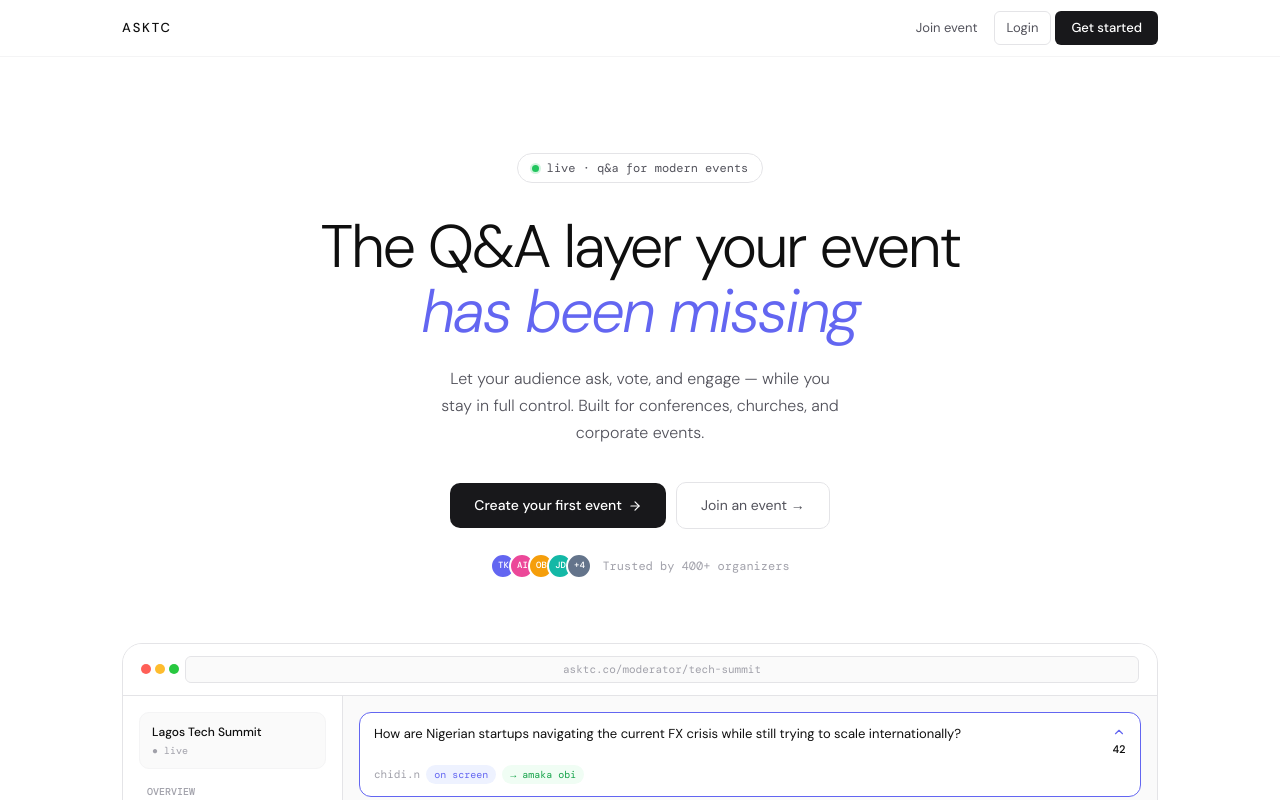
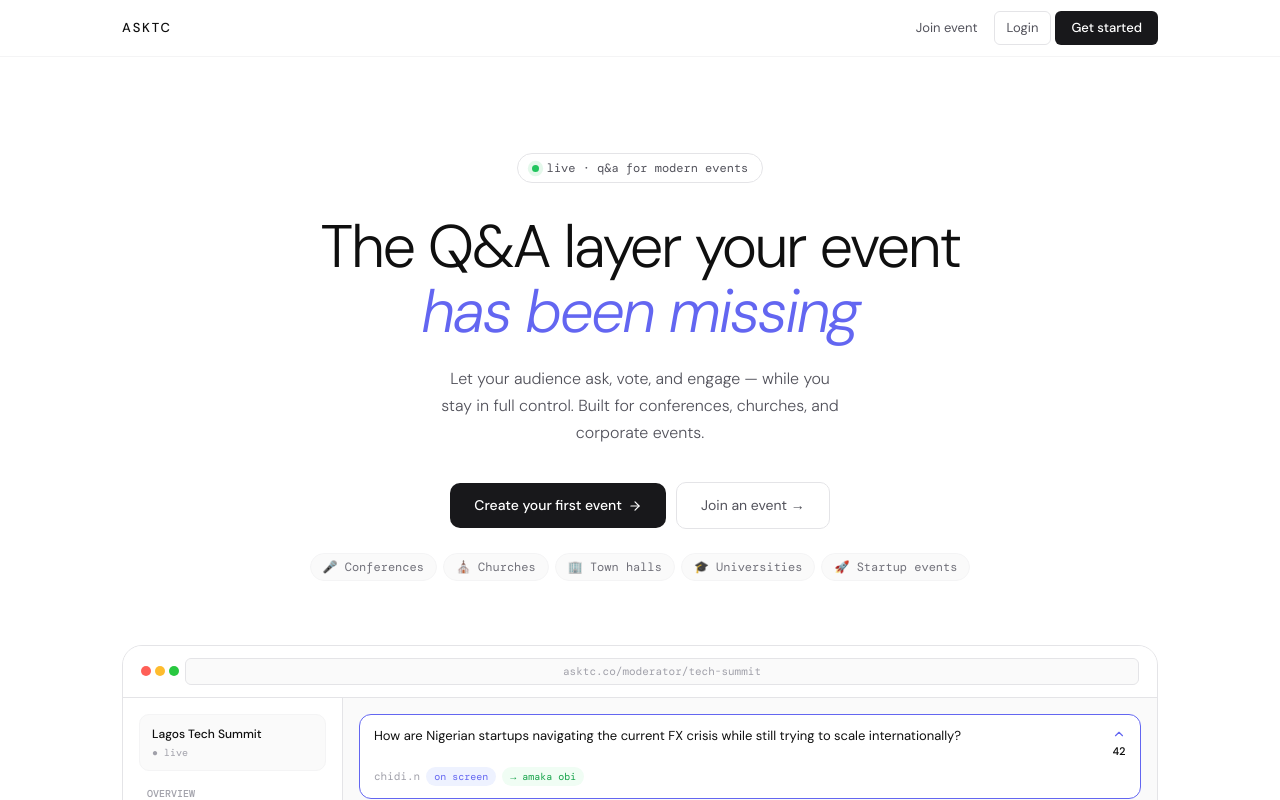
Before and after one commit to victorachede/asktc-v3, a Next.js app: page / in a window 1280 px wide. Shown: the top 800 px of the page. Built offline with nearby package versions, Linux system fonts and the light colour scheme.

Commit message:
Add FAQ section and update pricing display in HomePage component

```diff
--- a/src/app/page.tsx
+++ b/src/app/page.tsx
@@ -48,19 +48,31 @@ const plans = [
     features: ['1 event', '50 questions per event', '30 audience members', 'Basic Q&A flow', 'ASKTC watermark'],
   },
   {
- name: 'PRO', price: '$9', period: '/month · or $72/year',    featured: true, badge: 'most popular', cta: 'Start Pro', href: '/auth/signup',
+    name: 'PRO', price: '$9', period: '/month · or $72/year',
+    featured: true, badge: 'most popular', cta: 'Start Pro', href: '/auth/signup',
     features: ['Unlimited events', '200 questions per event', '200 audience members', 'Voice questions', 'Panelist assignment', 'No watermark', 'Basic analytics'],
   },
   {
-name: 'ENTERPRISE', price: '$29', period: '/month · or $232/year',    featured: false, cta: 'Contact us', href: '/contact',
+    name: 'ENTERPRISE', price: '$29', period: '/month · or $232/year',
+    featured: false, cta: 'Contact us', href: '/contact',
     features: ['Everything in Pro', 'Unlimited questions & audience', 'Custom branding', 'Multiple moderators', 'Export PDF / CSV', 'Advanced analytics', 'Dedicated support'],
   },
 ]
 
-const avatars = [
-  { initials: 'TK', bg: '#6366f1' }, { initials: 'AI', bg: '#ec4899' },
-  { initials: 'OB', bg: '#f59e0b' }, { initials: 'JD', bg: '#14b8a6' },
-  { initials: '+4', bg: '#64748b' },
+const usedFor = [
+  { emoji: '🎤', label: 'Conferences' },
+  { emoji: '⛪', label: 'Churches' },
+  { emoji: '🏢', label: 'Town halls' },
+  { emoji: '🎓', label: 'Universities' },
+  { emoji: '🚀', label: 'Startup events' },
+]
+
+const faqs = [
+  { q: 'Do attendees need an account?', a: 'No. Audience members join via a link or QR code — no signup, no app download required.' },
+  { q: 'Can I use this for a church service or town hall?', a: 'Absolutely. ASKTC works for any format where an audience submits questions to a speaker or panel.' },
+  { q: 'What happens to my event data after it ends?', a: 'Your questions and analytics stay in your dashboard. You can export them anytime on the Pro or Enterprise plan.' },
+  { q: 'Can multiple moderators manage the same event?', a: 'Multiple moderator accounts are available on the Enterprise plan.' },
+  { q: 'Is there a free trial for Pro?', a: 'The Free plan lets you run your first event end-to-end at no cost. Upgrade when you need more capacity.' },
 ]
 
 // ── PAGE ────────────────────────────────────────────────
@@ -85,12 +97,16 @@ export default function HomePage() {
         .badge-dot { animation: pulseDot 2s infinite; }
 
         .q-action:hover { border-color: #a1a1aa !important; color: #0f0f0f !important; }
+        .faq-item { border-bottom: 1px solid #f4f4f5; padding: 20px 0; }
+        .faq-item:first-child { border-top: 1px solid #f4f4f5; }
 
         .grid-3 { display: grid; grid-template-columns: repeat(3, 1fr); gap: 16px; }
+        .grid-5 { display: grid; grid-template-columns: repeat(5, 1fr); gap: 12px; }
         .dash-grid { display: grid; grid-template-columns: 220px 1fr; min-height: 360px; }
 
         @media (max-width: 900px) {
           .grid-3 { grid-template-columns: 1fr; }
+          .grid-5 { grid-template-columns: repeat(3, 1fr); }
           .dash-grid { grid-template-columns: 1fr; }
           .hide-mobile { display: none; }
           .section-padding { padding: 64px 20px !important; }
@@ -101,6 +117,7 @@ export default function HomePage() {
 
         @media (max-width: 480px) {
           h1 { font-size: 38px !important; }
+          .grid-5 { grid-template-columns: repeat(2, 1fr); }
         }
       `}</style>
 
@@ -141,13 +158,13 @@ export default function HomePage() {
           </Link>
         </div>
 
-        <div className="fade-up d4" style={{ display: 'flex', alignItems: 'center', justifyContent: 'center', gap: 10, marginBottom: 64 }}>
-          <div style={{ display: 'flex' }}>
-            {avatars.map((av, i) => (
-              <div key={av.initials} style={{ width: 26, height: 26, borderRadius: '50%', border: '2px solid #fff', background: av.bg, display: 'flex', alignItems: 'center', justifyContent: 'center', fontSize: 9, fontWeight: 500, color: '#fff', marginLeft: i === 0 ? 0 : -7, fontFamily: "'DM Mono', monospace" }}>{av.initials}</div>
+        {/* Used for */}
+        <div className="fade-up d4" style={{ display: 'flex', alignItems: 'center', justifyContent: 'center', gap: 6, flexWrap: 'wrap', marginBottom: 64 }}>
+          {usedFor.map((u, i) => (
+            <span key={u.label} style={{ display: 'inline-flex', alignItems: 'center', gap: 5, fontSize: 12, color: '#71717a', padding: '4px 12px', borderRadius: 99, border: '1px solid #f4f4f5', background: '#fafafa', fontFamily: "'DM Mono', monospace" }}>
+              {u.emoji} {u.label}
+            </span>
           ))}
-          </div>
-          <span style={{ fontSize: 12, color: '#a1a1aa', fontFamily: "'DM Mono', monospace" }}>Trusted by 400+ organizers</span>
         </div>
 
         {/* Dashboard Preview */}
@@ -239,6 +256,7 @@ export default function HomePage() {
       {/* ── PRICING ── */}
       <section className="section-padding" style={{ background: '#fafafa', borderTop: '1px solid #f4f4f5', padding: '88px 32px' }}>
         <div style={{ maxWidth: 1100, margin: '0 auto' }}>
+          <h2 style={{ fontSize: 28, fontWeight: 300, textAlign: 'center', marginBottom: 48, letterSpacing: '-0.02em' }}>Simple pricing</h2>
           <div className="grid-3">
             {plans.map(p => (
               <div key={p.name} style={{ background: p.featured ? '#18181b' : '#fff', border: '1px solid #e4e4e7', borderRadius: 20, padding: 28, display: 'flex', flexDirection: 'column' }}>
@@ -263,6 +281,32 @@ export default function HomePage() {
         </div>
       </section>
 
+      {/* ── FAQ ── */}
+      <section className="section-padding" style={{ padding: '88px 32px' }}>
+        <div style={{ maxWidth: 640, margin: '0 auto' }}>
+          <h2 style={{ fontSize: 28, fontWeight: 300, textAlign: 'center', marginBottom: 48, letterSpacing: '-0.02em' }}>Common questions</h2>
+          <div>
+            {faqs.map(f => (
+              <div key={f.q} className="faq-item">
+                <p style={{ fontSize: 14, fontWeight: 500, marginBottom: 8 }}>{f.q}</p>
+                <p style={{ fontSize: 13, color: '#52525b', lineHeight: 1.7, fontWeight: 300 }}>{f.a}</p>
+              </div>
+            ))}
+          </div>
+        </div>
+      </section>
+
+      {/* ── CTA BANNER ── */}
+      <section style={{ background: '#18181b', padding: '72px 32px', textAlign: 'center' }}>
+        <h2 style={{ fontSize: 'clamp(24px, 4vw, 40px)', fontWeight: 300, color: '#fff', letterSpacing: '-0.03em', marginBottom: 16 }}>
+          Ready to run a better Q&A?
+        </h2>
+        <p style={{ fontSize: 14, color: '#71717a', marginBottom: 32, fontWeight: 300 }}>Free to start. No card needed.</p>
+        <Link href="/auth/signup" style={{ display: 'inline-flex', alignItems: 'center', gap: 6, fontSize: 14, fontWeight: 500, color: '#000', background: '#fff', padding: '12px 28px', borderRadius: 10, textDecoration: 'none' }}>
+          Get started free <ArrowRight size={14} />
+        </Link>
+      </section>
+
       {/* ── FOOTER ── */}
       <footer style={{ borderTop: '1px solid #f4f4f5', padding: '28px 32px' }}>
         <div style={{ maxWidth: 1100, margin: '0 auto', display: 'flex', justifyContent: 'space-between', alignItems: 'center', flexWrap: 'wrap', gap: 16 }}>
@@ -272,7 +316,6 @@ export default function HomePage() {
             <a href="/terms" style={{ fontSize: 11, color: '#a1a1aa', textDecoration: 'none' }}>Terms</a>
             <a href="/privacy" style={{ fontSize: 11, color: '#a1a1aa', textDecoration: 'none' }}>Privacy</a>
             <a href="/refund" style={{ fontSize: 11, color: '#a1a1aa', textDecoration: 'none' }}>Refund</a>
-      <a href="https://github.com/victorachede/asktc-acc" target="_blank" rel="noopener noreferrer" style={{ fontSize: 11, color: '#a1a1aa', textDecoration: 'none' }}>GitHub</a>
           </div>
         </div>
       </footer>
```
Lines whose indentation alone changed are shown as unchanged.
